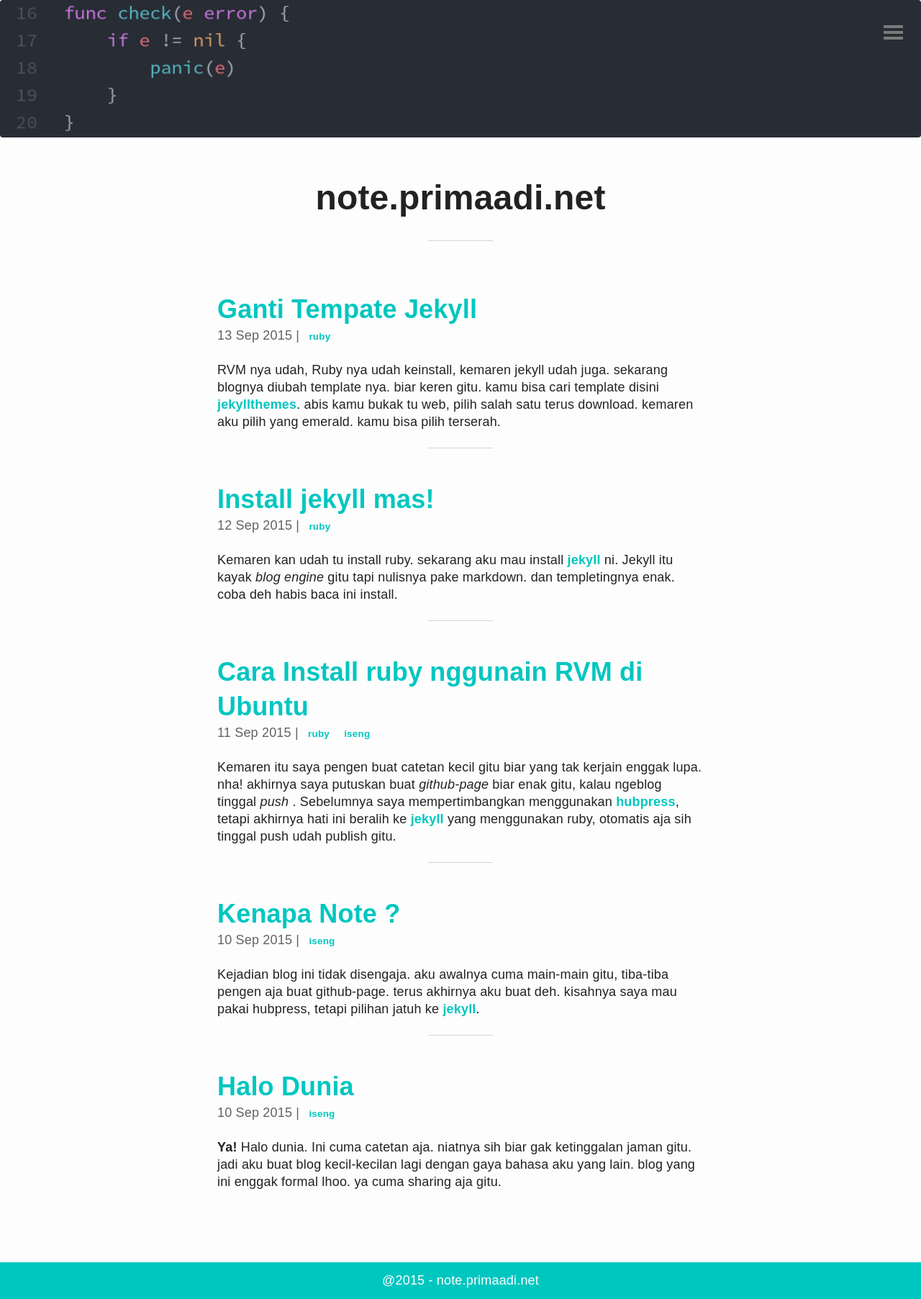
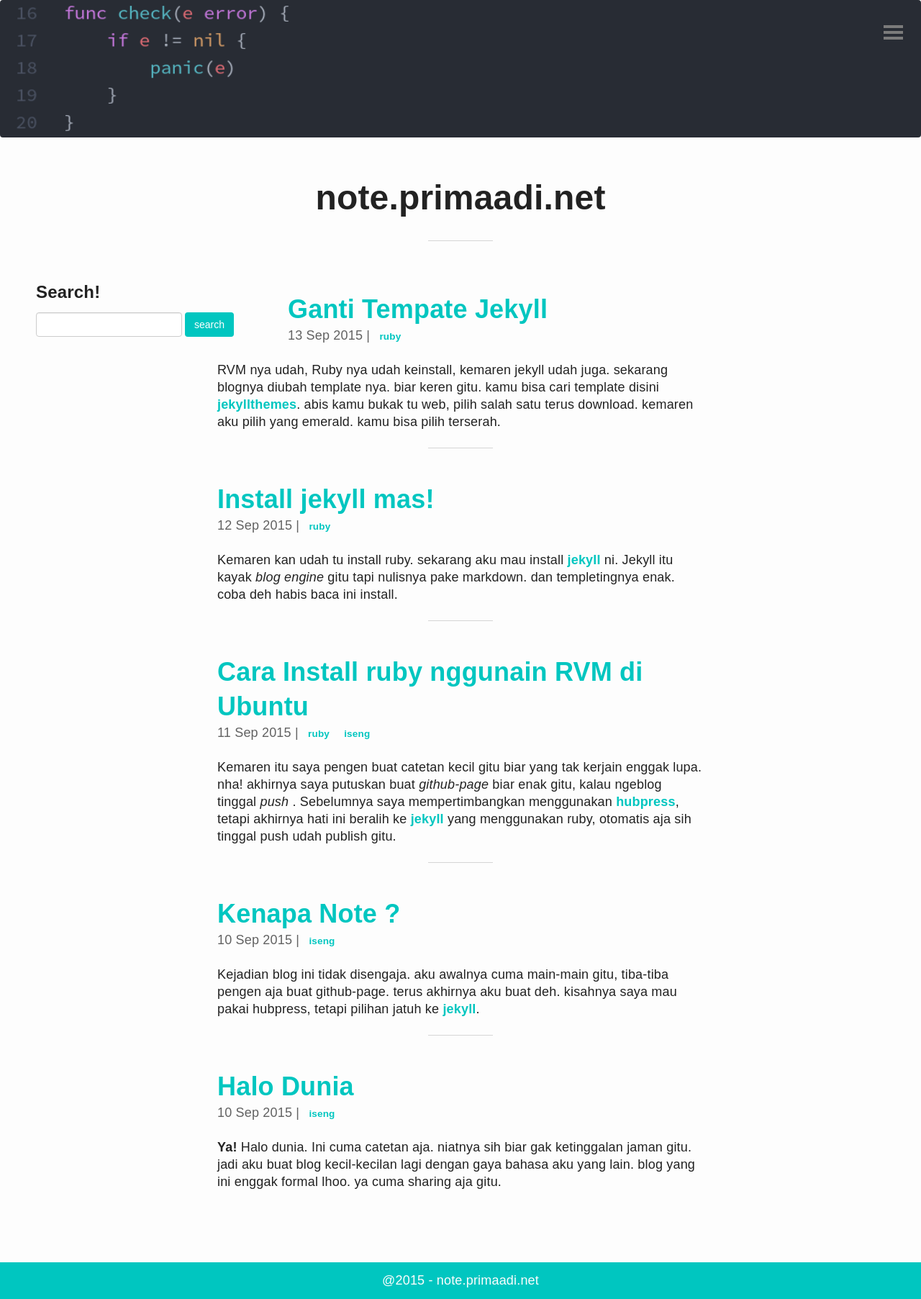
Before and after one commit to prima101112/prima101112.github.io, a Jekyll site: the page built from index.html, in a window 1280 px wide. Shown: the whole page at 72% size. Built offline with Jekyll 4.4.1, drawn with Linux system fonts in a browser that asks for light colours; nearby versions of some CDN libraries; some web fonts are replaced; Markdown is read by kramdown in place of the engine named in the settings; the list of posts is cut into pages by our own code.

Commit message:
add search elastic search

```diff
--- a/_includes/head.html
+++ b/_includes/head.html
@@ -11,7 +11,6 @@
 	<link rel="stylesheet" href="{{ "css/highlight.css" | prepend: site.baseurl }}">
 	<link rel="stylesheet" href="{{ "css/font.css" | prepend: site.baseurl }}">
 	<!-- <link href='http://fonts.googleapis.com/css?family=Source+Sans+Pro:300,400,700,900,400italic%7CSignika:700,300,400,600' rel='stylesheet' type='text/css'> -->
-
 	<!-- RSS -->
 	<link href="/atom.xml" type="application/atom+xml" rel="alternate" title="ATOM Feed" />
 
--- a/_layouts/default.html
+++ b/_layouts/default.html
@@ -23,7 +23,17 @@
 
       <!-- Header -->
       {% include realhead.html %}
+    <div id="sidebar">
+      <h4>Search!</h4>
+      <div class="boxform">
+          <input class="formyes" id="searchterm" />
+          <button type="submit" class="btn btnyes" id="search">search</button>
+      </div>
+      <div class="boxform">
+        <div id="results"></div>
+      </div>
 
+    </div>
     <!-- Main content -->
 	  <div id="container">
 
@@ -72,6 +82,27 @@
 
 	</div>
   <script src="https://ajax.googleapis.com/ajax/libs/jquery/2.1.1/jquery.min.js"></script>
+  <script>
+    $("#search").click(function(e){
+            $.ajax({
+              url: 'https://primaadi.east-us.azr.facetflow.io/my_index/_search?q='+$('#searchterm').val(),
+              //dataType: 'json',
+              type: 'GET',
+              //contentType: 'application/json'
+              crossDomain: true,
+              //data: JSON.stringify(data),
+             success: function(data) {
+                //alert(""+JSON.parse(data.hits.total));
+                $("#results").empty();
+                //$("#results").append("<div class='resultsearch'>"+$("#searchterm").val()+"</div><hr class='borderbt'>");
+                $("#results").append("<div class='hrfull'></div>");
+                $.each(data.hits.hits, function(i,item){
+                  $("#results").append("<div class='resultsearch'><a href='"+ item._source.link +"'>" + item._source.judul + "</a></div><hr class='borderbt'>");
+                });
+              }
+            });
+          });
+  </script>
   <!-- <script src="{{ site.baseurl }}js/main.js"></script> -->
   <script src="{{ site.baseurl }}js/highlight.js"></script>
   <script>hljs.initHighlightingOnLoad();</script>
--- a/_sass/layout.scss
+++ b/_sass/layout.scss
@@ -114,6 +114,90 @@
 	margin:0 auto;
 	max-width: 730px;
 	padding: 0 1.5rem;
+}
+
+#sidebar {
+  padding-left: 50px;
+  width: 400px;
+  display: block;
+  float: left;
+  @media (max-width: 940px) {
+    margin: 0 auto;
+    width:100%;
+    float: none;
+    padding-bottom: 60px;
+  }
+  padding-right: 60px
+}
+
+.boxform {
+  display: block;
+  margin-top: 0.2em;
+}
+
+.formyes{
+    margin-right: 4px;
+    float: left;
+    clear: none;
+    display: block;
+    width: 70%;
+    height: 34px;
+    padding: 6px 12px;
+    font-size: 14px;
+    line-height: 1.42857143;
+    color: #555;
+    background-color: #fff;
+    background-image: none;
+    border: 1px solid #ccc;
+    border-radius: 4px;
+    -webkit-box-shadow: inset 0 1px 1px rgba(0,0,0,.075);
+    box-shadow: inset 0 1px 1px rgba(0,0,0,.075);
+    -webkit-transition: border-color ease-in-out .15s,-webkit-box-shadow ease-in-out .15s;
+    -o-transition: border-color ease-in-out .15s,box-shadow ease-in-out .15s;
+    transition: border-color ease-in-out .15s,box-shadow ease-in-out .15s;
+}
+
+.bordertpbt {
+
+}
+
+.borderbt {
+  border-bottom: 0.02em solid #FCFCFC;
+  width : 30%;
+}
+
+.hrfull {
+  height:10px;
+}
+
+.resultsearch {
+  padding-bottom: 5px;
+}
+
+.btnyes {
+    color: #fff;
+    background-color: #00C6C0;
+    border-color: #46b8da;
+}
+
+.btn {
+    display: inline-block;
+    padding: 6px 12px;
+    margin-bottom: 0;
+    font-size: 14px;
+    font-weight: 400;
+    line-height: 1.42857143;
+    text-align: center;
+    white-space: nowrap;
+    vertical-align: middle;
+    cursor: pointer;
+    -webkit-user-select: none;
+    -moz-user-select: none;
+    -ms-user-select: none;
+    user-select: none;
+    background-image: none;
+    border: 1px solid transparent;
+    border-radius: 4px;
 }
 
 #header {
```
